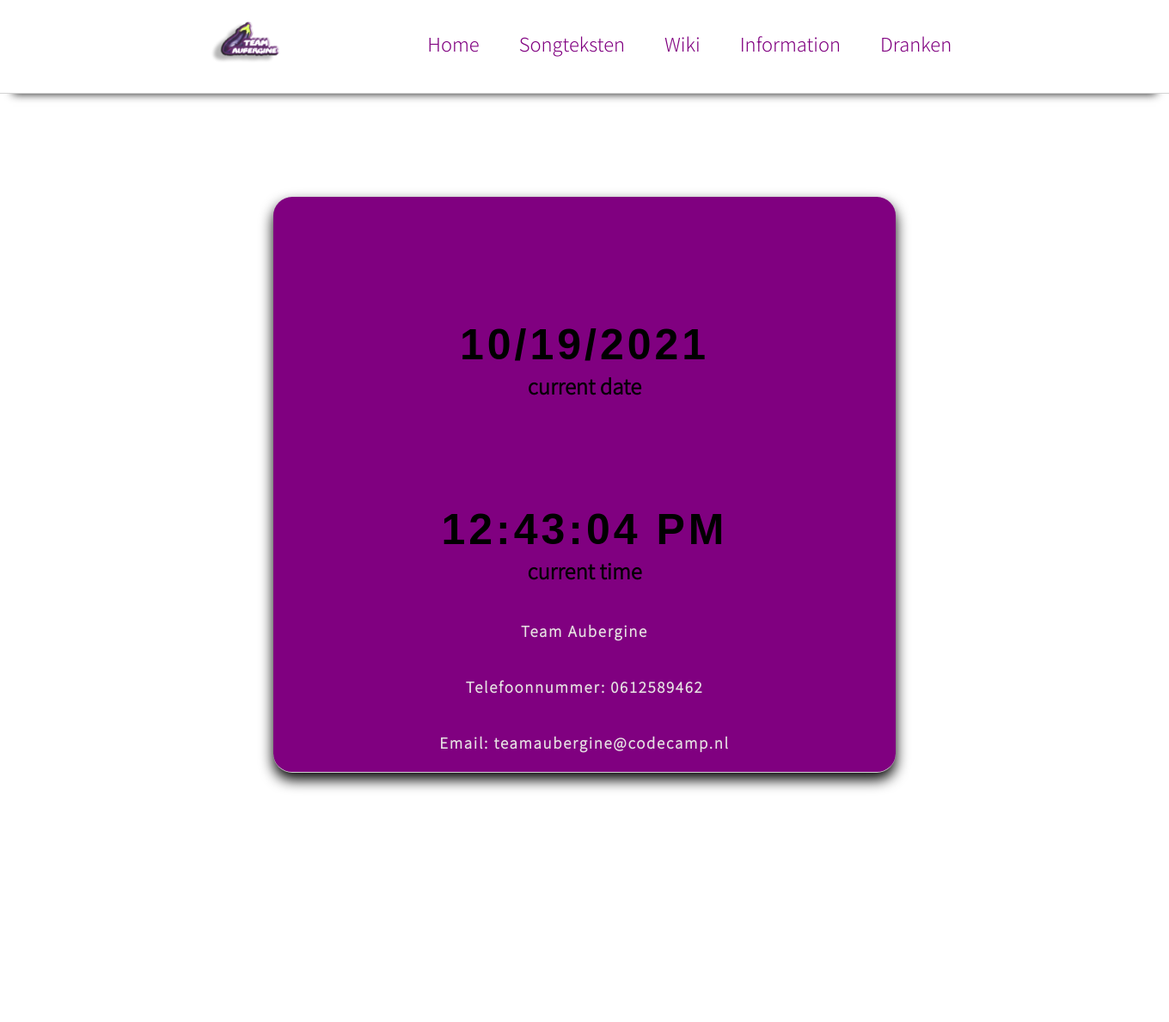
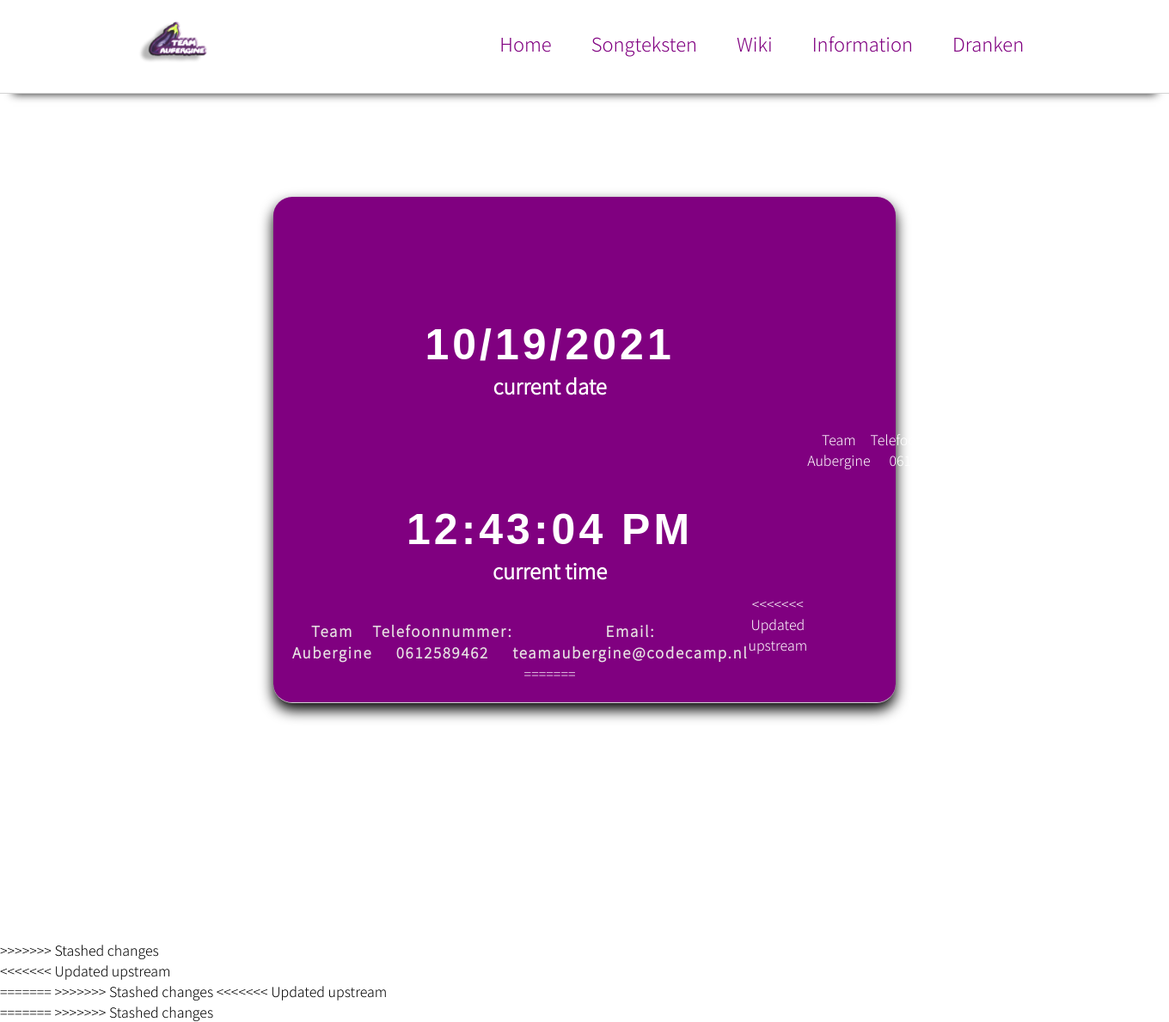
Before and after one commit to ThomasvanGastel2/C2-Codecamp, a PHP site: page /C2-Codecamp/ in a window 1360 px wide. Shown: the whole page at 86% size. Before the commit the page ends 919 px from the top, so only its background shows below. Run offline with PHP 8.4, Linux system fonts and the light colour scheme.

Commit message:
jih-9gu
iiji

```diff
--- a/Songteksten/BR_Queen.php
+++ b/Songteksten/BR_Queen.php
@@ -14,9 +14,14 @@
     ?>
         <div class="ContainerSongtekst">
             <div class="Blauw">
+<<<<<<< Updated upstream
                 <p>
                     <h2>"Bohemian Rhapsody"</h2><br>
+=======
+                    <h2>"Bohemian Rhapsody"</h2>
+>>>>>>> Stashed changes
                     <br>
+                <p>
                     Is this the real life?<br>
                     Is this just fantasy?<br>
                     Caught in a landslide<br>
--- a/Songteksten/KQ_Queen.php
+++ b/Songteksten/KQ_Queen.php
@@ -14,9 +14,14 @@
     ?>
         <div class="ContainerSongtekst">
             <div class="Blauw">
+<<<<<<< Updated upstream
                 <p>
                     <h2>"Killer Queen"</h2><br>
+=======
+                    <h2>"Killer Queen"</h2>
+>>>>>>> Stashed changes
                     <br>
+                    <p>
                     She keeps Moët et Chandon<br>
                     In her pretty cabinet<br>
                     'Let them eat cake,' she says<br>
--- a/css/style.css
+++ b/css/style.css
@@ -2,38 +2,97 @@
     margin: 0 auto;
 }
 
-body{
+body {
     font-family: 'Noto Sans JP', sans-serif;
     margin: 0;
     padding: 0;
 }
 
-.datetime-box{
-    max-width: 80%;
-    border-radius: 10px;
+.datetime {}
+
+.time {}
+
+.text {
+    display: flex;
+    flex-direction: column;
+    color: white;
+    text-align: center;
 }
+
+.content {
+    display: flex;
+    flex-direction: row;
+    align-items: flex-end;
+}
+
+.infobox {
+    font-size: 16px;
+}
+
+.info {
+    display: flex;
+    align-items: center;
+}
+
+.info2 {
+    display: flex;
+    align-items: center;
+    justify-items: left;
+}
+
 
 /* Contact gegevens */
 
-.contactgegevens{
+.contactgegevens {
     border: 4px solid purple;
+    padding: 10px;
+    display: flex;
+}
+
+<<<<<<< Updated upstream
+=======
+
+/* Wiki MainPage */
+
+.button_wiki {
+    display: grid;
+    grid-template-columns: 1fr 1fr 1fr 1fr;
+    grid-gap: 2rem;
+}
+
+.button_wiki div {
+    background-color: antiquewhite;
     padding: 10px;
 }
 
+.button_wiki button {
+    padding: 10px;
+    padding-left: 20px;
+    padding-right: 20px;
+}
+
+p {
+    display: flex;
+    flex-direction: row;
+}
+
+
+>>>>>>> Stashed changes
 /* Header*/
-.container{
+
+.container {
     max-width: 1024px;
     margin: 0 auto;
 }
 
-nav{
+nav {
     margin-bottom: 8px;
     display: flex;
     justify-content: space-between;
     align-items: center;
 }
 
-.links a{
+.links a {
     font-size: 22px;
     text-decoration: none;
     padding: 3px;
@@ -44,44 +103,42 @@ nav{
     font-weight: 100;
 }
 
-nav img{
+nav img {
     height: 100px;
     width: auto;
 }
 
-nav a:hover{
+nav a:hover {
     background-color: #ccc;
     padding: 3px;
     border-radius: 10px;
 }
 
-
-.links{
+.links {
     display: flex;
     justify-content: space-between;
     align-items: center;
 }
 
-nav a:hover{
+nav a:hover {
     background-color: #ccc;
     padding: 3px;
     border-radius: 10px;
 }
 
-
-header{
+header {
     border-bottom: 1px solid lightgrey;
     box-shadow: 0px 15px 10px -15px #111;
-
 }
 
 .dropbtn {
-    font-family: 'Noto Sans JP', sans-serif ;
+    font-family: 'Noto Sans JP', sans-serif;
     background-color: white;
-    color:purple;;
+    color: purple;
+    ;
     padding: 3px;
     font-size: 22px;
-    margin-right:20px ;
+    margin-right: 20px;
     margin-left: 20px;
     border: none;
 }
@@ -96,7 +153,7 @@ header{
     position: absolute;
     background-color: #f1f1f1;
     min-width: 160px;
-    box-shadow: 0px 8px 16px 0px rgba(0,0,0,0.2);
+    box-shadow: 0px 8px 16px 0px rgba(0, 0, 0, 0.2);
     z-index: 1;
 }
 
@@ -106,6 +163,7 @@ header{
     margin-bottom: 5px;
     text-decoration: none;
     display: block;
+<<<<<<< Updated upstream
   }
 
   .dropdown-content a:hover {background-color: #ddd;}
@@ -121,14 +179,33 @@ footer{
     box-shadow: 0px -15px 10px -10px  #111;
 }
 
+=======
+}
+
+.dropdown-content a:hover {
+    background-color: #ddd;
+}
+
+.dropdown:hover .dropdown-content {
+    display: block;
+}
+
+.dropdown:hover .dropbtn {
+    background-color: #ccc;
+    border-radius: 10px;
+}
+
+>>>>>>> Stashed changes
 
 /* Songtekst */
-.ContainerSongtekst{
+
+.ContainerSongtekst {
     text-align: center;
     color: white;
     font-size: 20px;
 }
-.Blauw{
+
+.Blauw {
     background-color: #4682b4;
     padding: 22px;
     justify-content: center;
@@ -140,8 +217,8 @@ footer{
     margin-bottom: 40px;
 }
 
-.Rood{
-    background-color:   #cc0000;
+.Rood {
+    background-color: #cc0000;
     padding: 22px;
     justify-content: center;
     width: 50%;
@@ -151,7 +228,8 @@ footer{
     margin-top: 40px;
     margin-bottom: 40px;
 }
-.Oranje{
+
+.Oranje {
     background-color: #b97d4b;
     padding: 22px;
     justify-content: center;
@@ -163,7 +241,7 @@ footer{
     margin-bottom: 40px;
 }
 
-.Groen{
+.Groen {
     background-color: #317f43;
     padding: 22px;
     justify-content: center;
@@ -175,7 +253,9 @@ footer{
     margin-bottom: 40px;
 }
 
+
 /* INDEX PAGINA */
+
 .content {
     display: flex;
     width: 50%;
@@ -219,14 +299,14 @@ footer{
     color: #e7e3e3;
 }
 
-.content p{
+.content p {
     color: white;
 }
 
 
 /* WIKI PAGINA */
 
-.timotydalto{
+.timotydalto {
     background-color: #317f43;
     padding: 22px;
     justify-content: center;
@@ -239,7 +319,7 @@ footer{
     font-size: 20px;
 }
 
-.lukeskywalker{
+.lukeskywalker {
     background-color: #317f43;
     padding: 22px;
     justify-content: center;
@@ -252,7 +332,7 @@ footer{
     font-size: 20px;
 }
 
-.darthvader{
+.darthvader {
     background-color: #CEE40B;
     padding: 22px;
     justify-content: center;
@@ -265,12 +345,17 @@ footer{
     font-size: 20px;
 }
 
+
 /* Koffie */
-.george_clooney_button{
+
+.george_clooney_button {
     display: flex;
     justify-content: flex-end;
 }
+
+
 /* Klok */
+
 div.time {
     text-align: center;
     font-size: 150px;
@@ -288,9 +373,10 @@ div.line {
     transform: translate(-50%, -50%);
 }
 
+
 /* Boeken */
 
-  .boeken{
+.boeken {
     padding: 22px;
     justify-content: center;
     width: 50%;
@@ -299,6 +385,7 @@ div.line {
     z-index: 1;
     margin-top: 40px;
     margin-bottom: 40px;
+<<<<<<< Updated upstream
     font-size: 20px;
   }
 
@@ -306,10 +393,14 @@ div.line {
     width: 760px;
     height: 300px;
   }
+=======
+}
+
+>>>>>>> Stashed changes
 
 /* Koffie */
 
-  .koffie{
+.koffie {
     padding: 22px;
     justify-content: center;
     width: 50%;
@@ -318,12 +409,17 @@ div.line {
     z-index: 1;
     margin-top: 40px;
     margin-bottom: 40px;
+<<<<<<< Updated upstream
     font-size: 20px;
   }
+=======
+}
+
+>>>>>>> Stashed changes
 
 /* zagen */
 
-  .cirkelzaag{
+.cirkelzaag {
     padding: 22px;
     justify-content: center;
     width: 50%;
@@ -332,10 +428,14 @@ div.line {
     z-index: 1;
     margin-top: 40px;
     margin-bottom: 40px;
+<<<<<<< Updated upstream
     font-size: 20px;
   }
+=======
+}
+>>>>>>> Stashed changes
 
-  .handzagen{
+.handzagen {
     padding: 22px;
     justify-content: center;
     width: 50%;
@@ -344,10 +444,14 @@ div.line {
     z-index: 1;
     margin-top: 40px;
     margin-bottom: 40px;
+<<<<<<< Updated upstream
     font-size: 20px;
   }
+=======
+}
+>>>>>>> Stashed changes
 
-  .kettingzagen{
+.kettingzagen {
     padding: 22px;
     justify-content: center;
     width: 50%;
@@ -356,12 +460,17 @@ div.line {
     z-index: 1;
     margin-top: 40px;
     margin-bottom: 40px;
+<<<<<<< Updated upstream
     font-size: 20px;
   }
+=======
+}
+>>>>>>> Stashed changes
+
 
 /* Gereedschap */
 
-  .hamers{
+.hamers {
     padding: 22px;
     justify-content: center;
     width: 50%;
@@ -370,10 +479,14 @@ div.line {
     z-index: 1;
     margin-top: 40px;
     margin-bottom: 40px;
+<<<<<<< Updated upstream
     font-size: 20px;
   }
+=======
+}
+>>>>>>> Stashed changes
 
-  .schroevendraaiers{
+.schroevendraaiers {
     padding: 22px;
     justify-content: center;
     width: 50%;
@@ -382,12 +495,17 @@ div.line {
     z-index: 1;
     margin-top: 40px;
     margin-bottom: 40px;
+<<<<<<< Updated upstream
     font-size: 20px;
   }
+=======
+}
+>>>>>>> Stashed changes
+
 
 /* Information */
 
-  .jamesbond{
+.jamesbond {
     padding: 22px;
     justify-content: center;
     width: 50%;
@@ -396,10 +514,14 @@ div.line {
     z-index: 1;
     margin-top: 40px;
     margin-bottom: 40px;
+<<<<<<< Updated upstream
     font-size: 20px;
   }
+=======
+}
+>>>>>>> Stashed changes
 
-  .rogermoore{
+.rogermoore {
     padding: 22px;
     justify-content: center;
     width: 50%;
@@ -408,10 +530,14 @@ div.line {
     z-index: 1;
     margin-top: 40px;
     margin-bottom: 40px;
+<<<<<<< Updated upstream
     font-size: 20px;
   }
+=======
+}
+>>>>>>> Stashed changes
 
-  .georgeclooney{
+.georgeclooney {
     justify-content: center;
     width: 50%;
     border-radius: 22px;
@@ -420,11 +546,21 @@ div.line {
     margin-top: 40px;
     margin-bottom: 40px;
     padding: 22px;
+<<<<<<< Updated upstream
     font-size: 20px;
   }
   .frisdranken{
     padding: 22px;
     justify-content: center;
+=======
+}
+
+
+/* ExterneLinks */
+
+.externelinks {
+    /* justify-content: center; */
+>>>>>>> Stashed changes
     width: 50%;
     border-radius: 22px;
     box-shadow: 0px 8px 16px 0px rgba(0, 0, 0, 5);
@@ -436,6 +572,7 @@ div.line {
 
   .warmedranken{
     padding: 22px;
+<<<<<<< Updated upstream
     justify-content: center;
     width: 50%;
     border-radius: 22px;
@@ -536,3 +673,8 @@ div.line {
     margin-bottom: 40px;
     font-size: 20px;
   }
+=======
+    display: flex;
+    justify-content: space-between;
+}
+>>>>>>> Stashed changes
--- a/index.php
+++ b/index.php
@@ -13,8 +13,21 @@
         <p>Team Aubergine</p>
         <p>Telefoonnummer: 0612589462</p>
         <p>Email: teamaubergine@codecamp.nl</p>
+<<<<<<< Updated upstream
     </div>
 </div>
+=======
+    </div>
+
+    <div class="info2">
+        <p>Team Aubergine</p>
+        <p>Telefoonnummer: 0612589462</p>
+        <p>Email: teamaubergine@codecamp.nl</p>
+    </div>
+</div>
+
+
+>>>>>>> Stashed changes
     <div class="datetime-box">
         <div class="date">
             <script>
@@ -22,12 +35,19 @@
                 document.getElementById("datetime").innerHTML = dt.toLocaleDateString();
             </script>
         </div>
+<<<<<<< Updated upstream
         <div class="timedisplay">
+=======
+
+>>>>>>> Stashed changes
             <script>
                 var dt = new Date();
                 document.getElementById("time").innerHTML = dt.toLocaleTimeString();
             </script>
+<<<<<<< Updated upstream
         </div>
+=======
+>>>>>>> Stashed changes
         </div>
         </div>
     </div>
```
Also changed, not shown: Songteksten/Madness_Muse.php (+7 -0 lines), img/bg(1).png (added), img/bg.png (added), 5 other files. Lines whose indentation alone changed are shown as unchanged.
